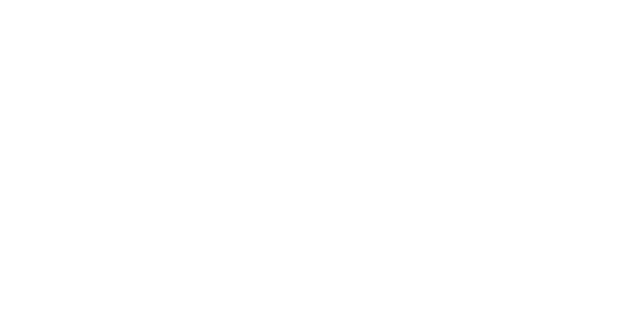
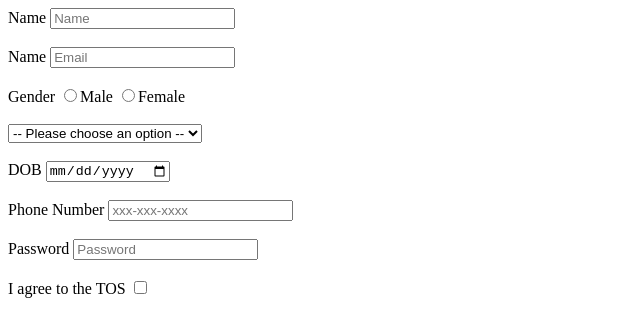
Before and after one commit to acciojob/signup-form-car-Akash-1212579, a website: page main.html in a window 1280 px wide. Shown: the whole page, without its empty margins (0-640 px from the left). Drawn offline with Linux system fonts and the light colour scheme.

Commit message:
created a submission

```diff
--- a/main.html
+++ b/main.html
@@ -8,6 +8,40 @@
 
 <body>
 	<!-- the entire body must be written by student -->
+	<form method="post">
+		<label for="name">Name</label>
+		<input type="text" id="name" placeholder="Name" required>
+		<br><br>
+
+		<label for="email">Name</label>
+		<input type="email" id="email" placeholder="Email" required>
+		<br><br>
+		<label>Gender</label>
+		<input type="radio" name="gender" id="gender_m" >Male
+		<input type="radio" name="gender" id="gender_f" >Female
+<br><br>
+		<label for="cars"Car Brands</label>
+  <select id="cars" name="cars" required>
+    <option value="" disabled selected>-- Please choose an option --</option>
+    <option value="toyota">Toyota</option>
+    <option value="honda">Honda</option>
+    <option value="ford">Ford</option>
+    <option value="bmw">BMW</option>
+    <option value="tesla">Tesla</option>
+  </select>
+		<br><br>
+		<label for="dob">DOB</label>
+		<input type="date" id="dob" required><br><br>
+		<label for="tel">Phone Number</label>
+		<input type="tel" id="tel" placeholder="xxx-xxx-xxxx">
+		<br><br>
+		<label for="password">Password</label>
+		<input type="password" id="password" placeholder="Password" required>
+		<br><br>
+		<label for="tos">I agree to the TOS</label>
+		<input type="checkbox" id="tos" required>
+	</form>
+
     <script type="text/javascript" src="./script.js">
 </script>
 
```
